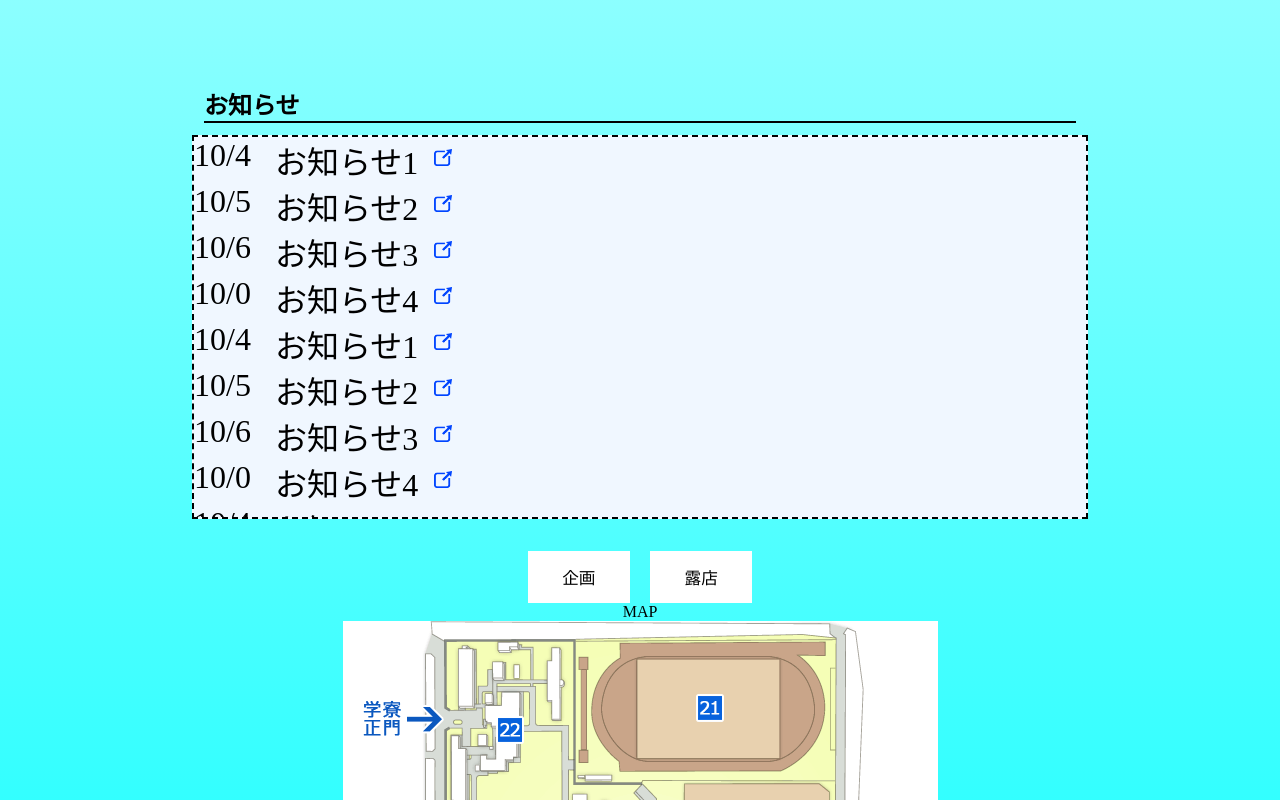
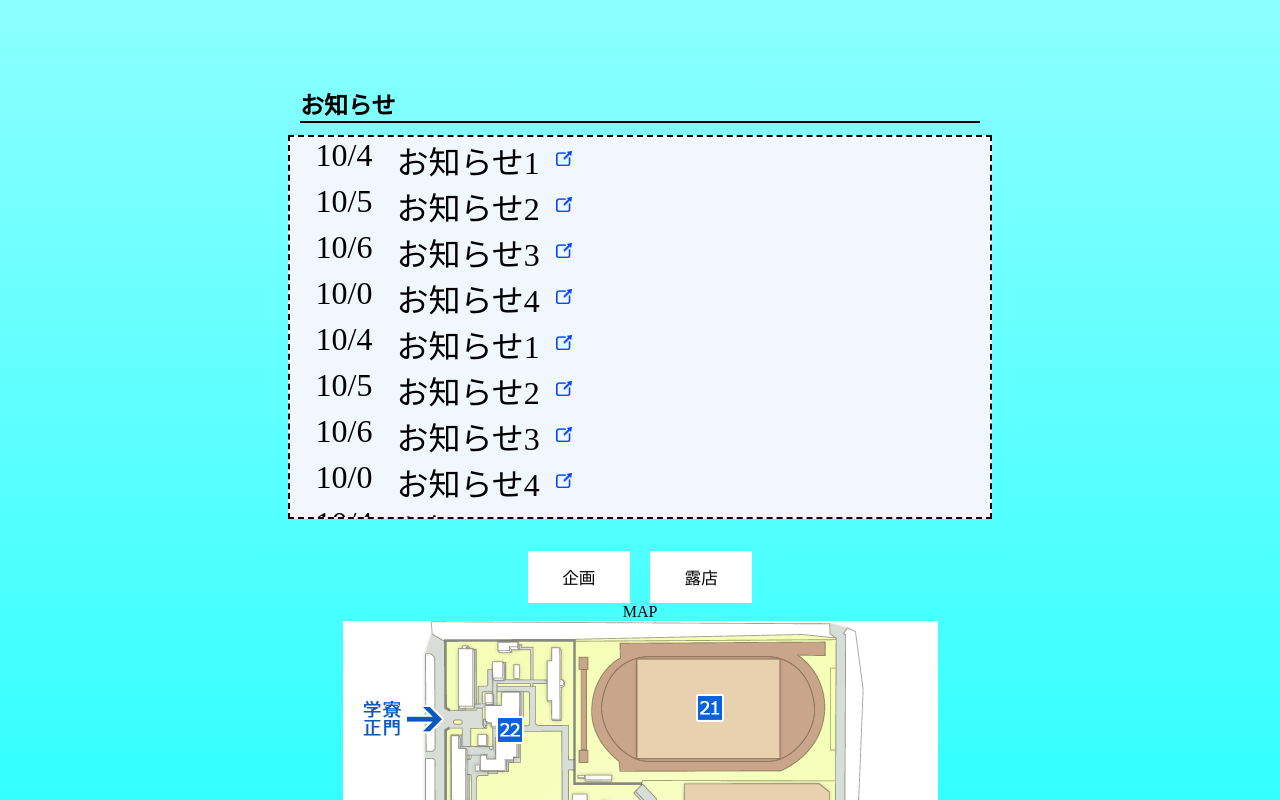
Before and after one commit to nitfc-festival-system-team/2023hp, a Next.js app: page / in a window 1280 px wide. Shown: the part 1040-1840 px from the top of the page. Built offline with nearby package versions, Linux system fonts and the light colour scheme; a web font is replaced by a local one.

Commit message:
fix: 改行される問題を修正

```diff
--- a/src/components/Notice.tsx
+++ b/src/components/Notice.tsx
@@ -12,7 +12,7 @@ const Title = styled.h1`
 `;
 
 const Wrapper = styled.div`
-  width: 70vw; /* 画面サイズの横幅の70% */
+  width: 55vw; /* 画面サイズの横幅の70% */
   height: 30vw;
   margin: 0 0 2em;
   background: #f0f7ff;
--- a/src/components/NoticeList.tsx
+++ b/src/components/NoticeList.tsx
@@ -33,7 +33,7 @@ const NoticeItem = ({ notice }: { notice: NoticeType }) => {
     >
       <div>{date}</div>
       <p>&nbsp;&nbsp;&nbsp;</p>
-      <div>{notice.title}</div>
+      <div style={{ whiteSpace: "nowrap" }}>{notice.title}</div>
       <p>&nbsp;&nbsp;</p>
       <div style={{ cursor: "pointer" }}>
         {notice.url && (
--- a/src/components/NoticeScrollableComponent.tsx
+++ b/src/components/NoticeScrollableComponent.tsx
@@ -8,6 +8,7 @@ class NoticeScrollableComponent extends Component {
         style={{
           width: "100%" /* コンテナの幅を設定 */,
           height: "100%" /* コンテナの高さを設定 */,
+          marginLeft: "2vw",
           overflow:
             "scroll" /* スクロールバーを表示するためのオーバーフロー設定 */,
           color: "black" /* 文字色を設定 */,
```
